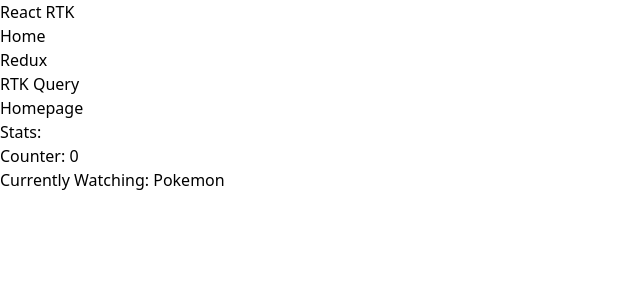
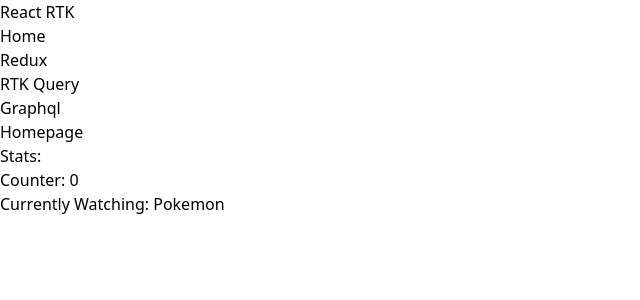
Before and after one commit to pagarevijayy/dev-dojo, a React (Vite) app in the folder kata-react-rtk/: page / in a window 1280 px wide. Shown: the top 300 px of the page, without its empty margins (0-640 px from the left). Built offline with nearby package versions, Linux system fonts and the light colour scheme.

Commit message:
gql raw server

```diff
--- a/kata-react-rtk/src/App.tsx
+++ b/kata-react-rtk/src/App.tsx
@@ -4,6 +4,7 @@
 import Homepage from "./pages/Homepage";
 import ReduxDemo from "./pages/ReduxDemo";
 import RTKQueryDemo from "./pages/RTKQueryDemo";
+import GraphQLDemo from "./pages/GraphQL";
 
 const Layout = () => {
     return (
@@ -32,6 +33,10 @@
                 path: "rtk-query",
                 element: <RTKQueryDemo />,
             },
+            {
+                path: "graphql",
+                element: <GraphQLDemo />,
+            },
         ],
     },
 ]);
--- a/kata-react-rtk/src/components/Header.tsx
+++ b/kata-react-rtk/src/components/Header.tsx
@@ -27,6 +27,11 @@
                             RTK Query
                         </NavLink>
                     </li>
+                    <li>
+                        <NavLink to={"/graphql"} className={highlightNavLink}>
+                            Graphql
+                        </NavLink>
+                    </li>
                 </ul>
             </nav>
         </header>
--- /dev/null
+++ b/kata-react-rtk/src/pages/GraphQL.tsx
@@ -0,0 +1,4 @@
+const GraphQLDemo = () => {
+    return <div>GraphQL</div>;
+};
+export default GraphQLDemo;
```
Also changed, not shown: 1 other file (tests, documents, lock files or other folders).
